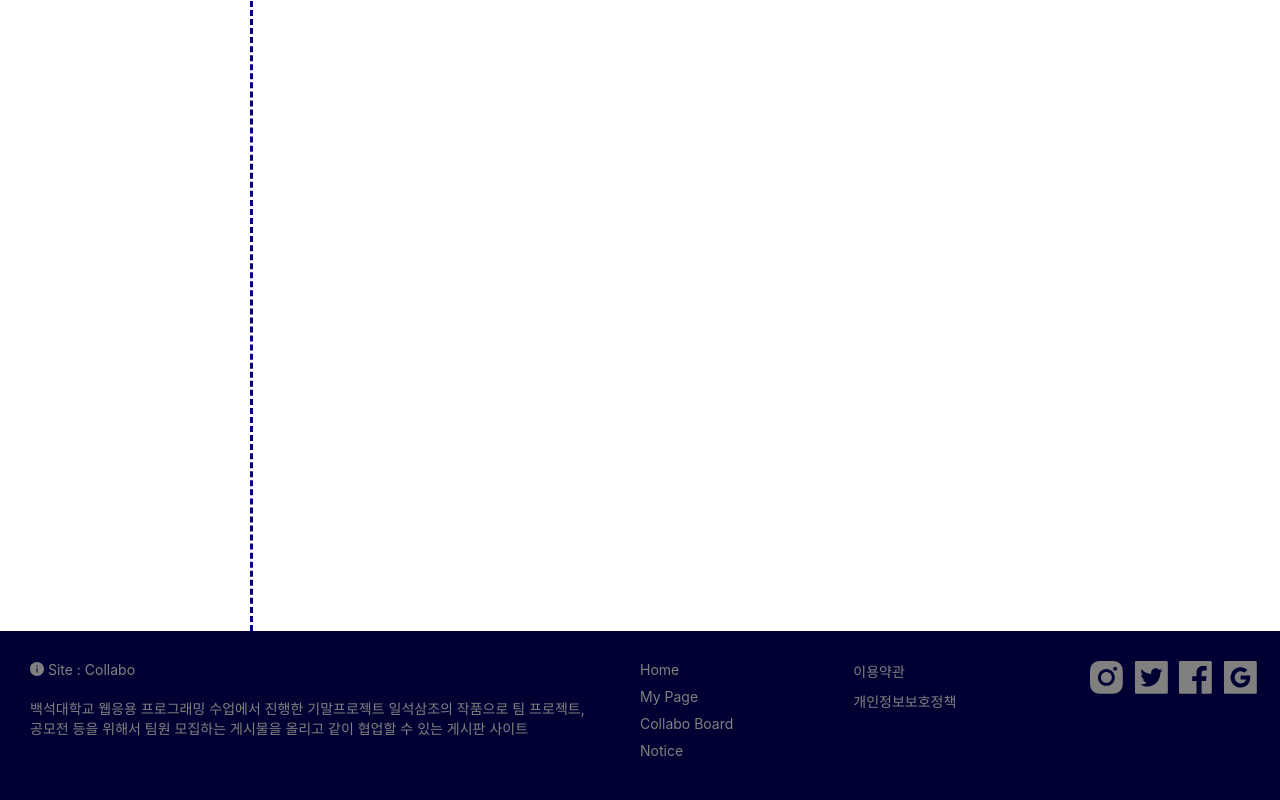
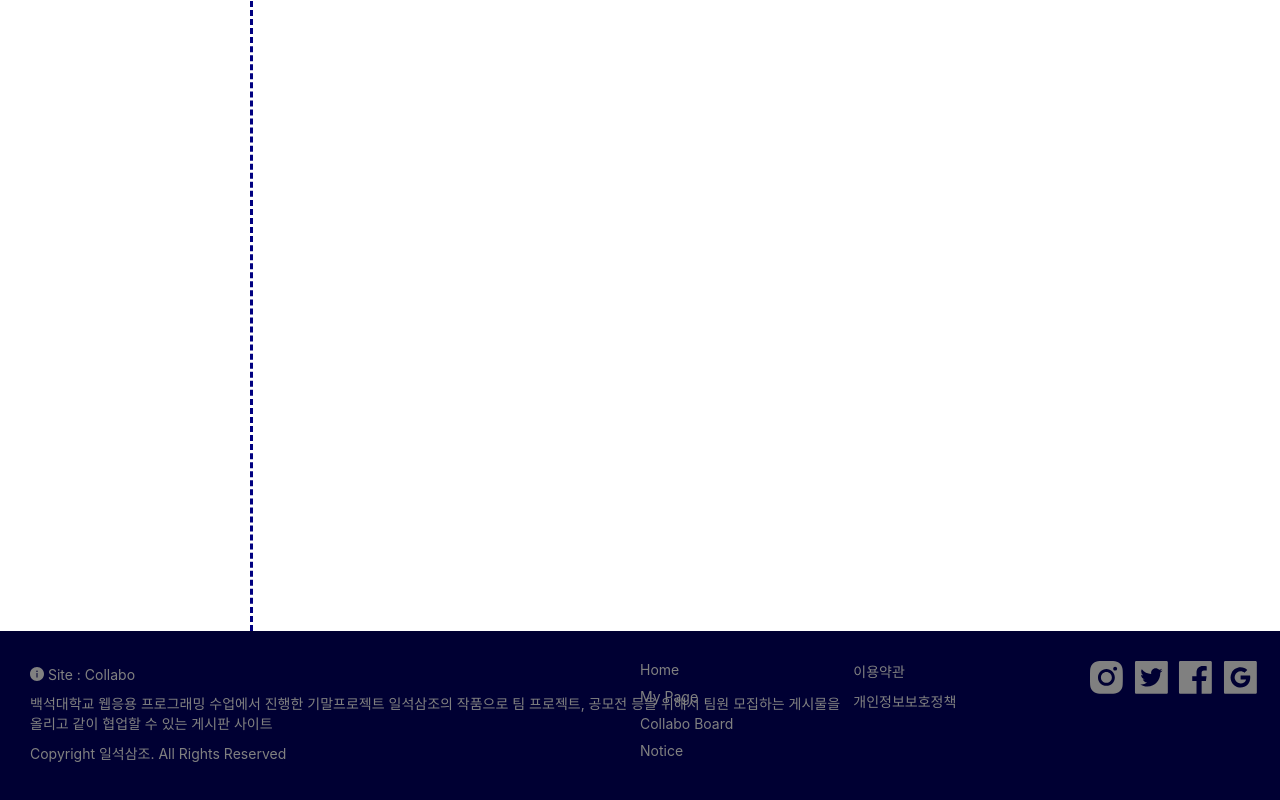
Before and after one commit to hoyeol0513/webProgramming_finalwork, a React (Create React App) app: page /list in a window 1280 px wide. Shown: the part 616-1416 px from the top of the page. Built offline with nearby package versions, Linux system fonts and the light colour scheme.

Commit message:
update footer

```diff
--- a/src/Acc/Footer.js
+++ b/src/Acc/Footer.js
@@ -17,14 +17,19 @@ const Footer = () => {
         <Row>
           <Col span={12}>
             <div className="footerMenuItem" style={{ marginLeft: "30px" }}>
-              <div style={{ marginBottom: "20px" }}>
-                <InfoCircleFilled /> Site : Collabo
-              </div>
-              <div style={{ paddingRight: "40px" }}>
-                백석대학교 웹응용 프로그래밍 수업에서 진행한 기말프로젝트
-                일석삼조의 작품으로 팀 프로젝트, 공모전 등을 위해서 팀원
-                모집하는 게시물을 올리고 같이 협업할 수 있는 게시판 사이트
-              </div>
+              <ul className="footerMenu">
+                <li className="footerMenuItem">
+                  <InfoCircleFilled /> Site : Collabo
+                </li>
+                <li className="footerMenuItem" style={{ width: "820px" }}>
+                  백석대학교 웹응용 프로그래밍 수업에서 진행한 기말프로젝트
+                  일석삼조의 작품으로 팀 프로젝트, 공모전 등을 위해서 팀원
+                  모집하는 게시물을 올리고 같이 협업할 수 있는 게시판 사이트
+                </li>
+                <li className="footerMenuItem">
+                  Copyright 일석삼조. All Rights Reserved
+                </li>
+              </ul>
             </div>
           </Col>
           <Col span={4}>
```
